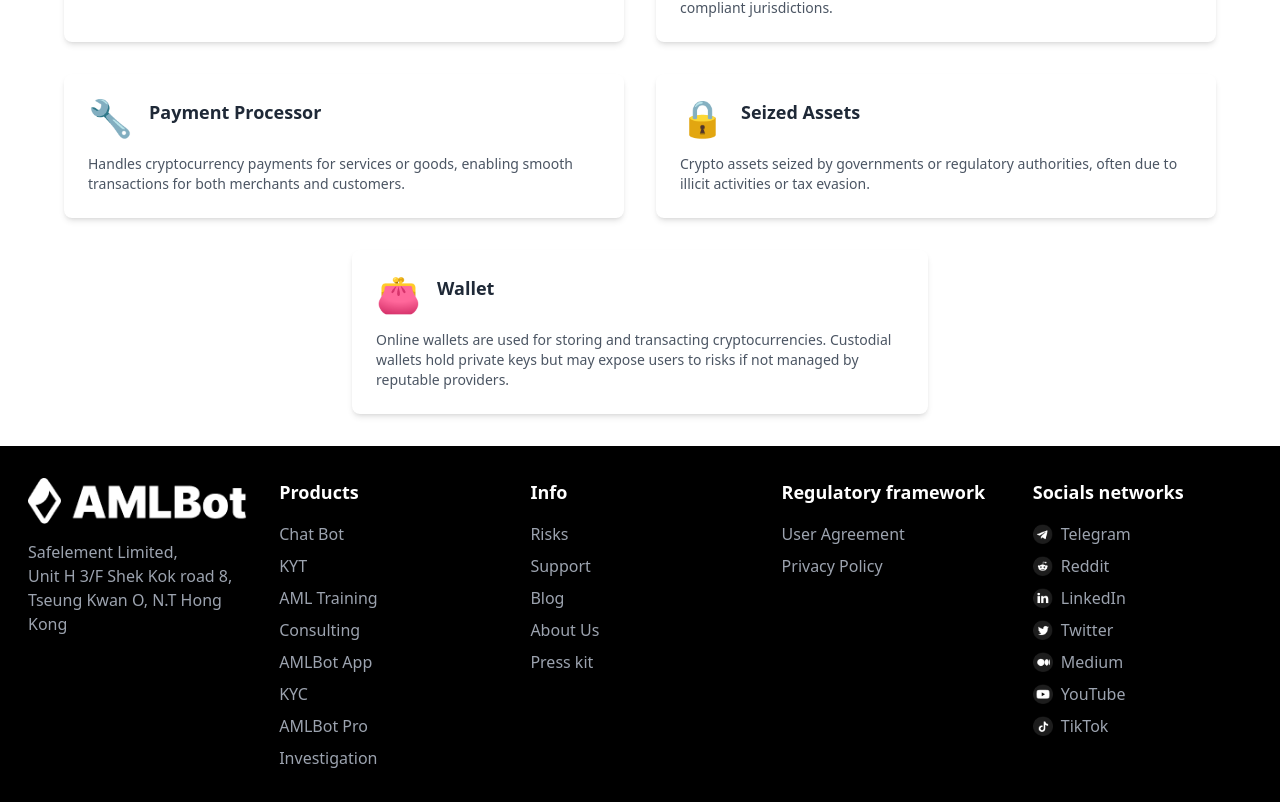
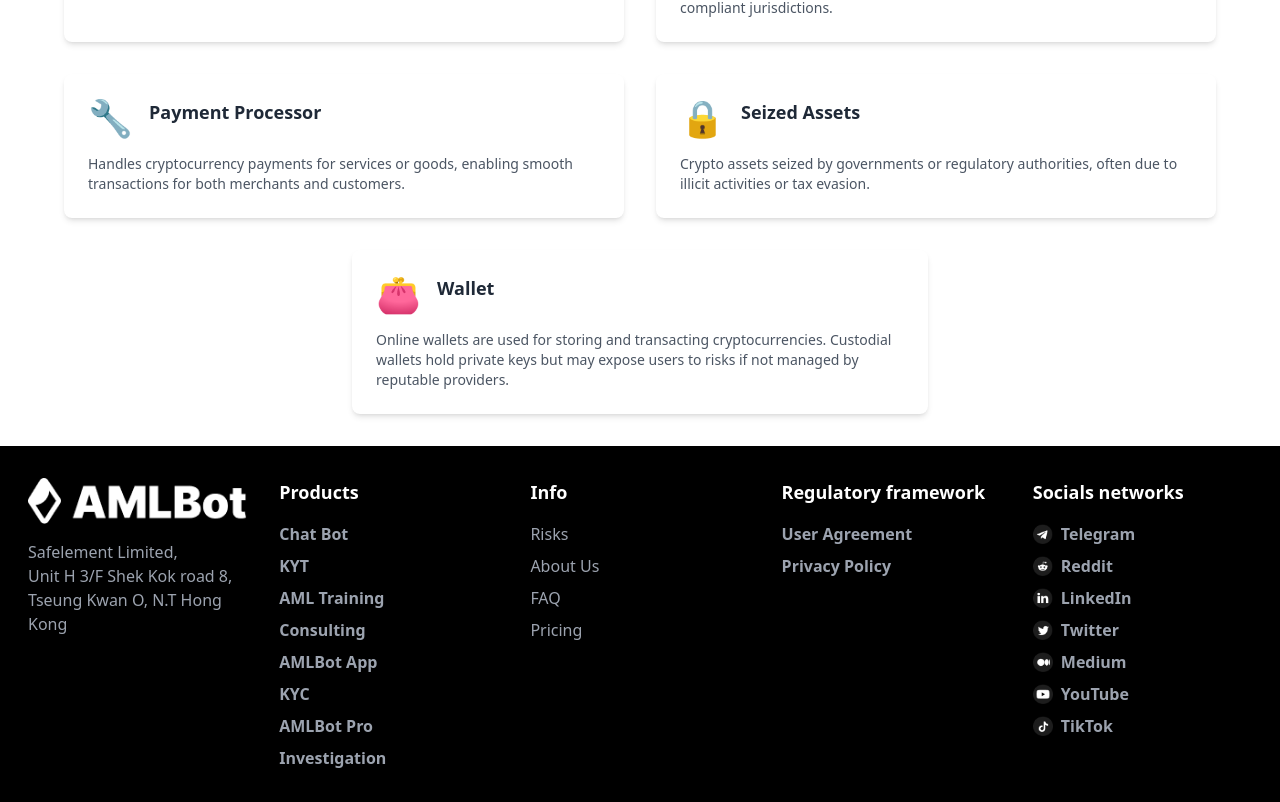
Before and after one commit to user24122morke/proect-3, a Next.js app: page /risks in a window 1280 px wide. Shown: the part 2593-3395 px from the top of the page. Built offline with nearby package versions, Linux system fonts and the light colour scheme.

Commit message:
redacted all link with protected link

```diff
--- a/src/app/components/HomeComponents/Footer/Footer.jsx
+++ b/src/app/components/HomeComponents/Footer/Footer.jsx
@@ -1,3 +1,5 @@
+import ProtectedLink from "../../ProtectedLink";
+
 export default function Footer() {
     return (
       <footer className="bg-black text-white py-8 px-7">
@@ -18,14 +20,62 @@ export default function Footer() {
           <div>
             <h3 className="text-lg font-semibold mb-4">Products</h3>
             <ul className="space-y-2 text-gray-400">
-              <li>Chat Bot</li>
-              <li>KYT</li>
-              <li>AML Training</li>
-              <li>Consulting</li>
-              <li>AMLBot App</li>
-              <li>KYC</li>
-              <li>AMLBot Pro</li>
-              <li>Investigation</li>
+              <li>
+                <ProtectedLink>
+                  <span className="text-gray-400">
+                    Chat Bot
+                  </span>
+                </ProtectedLink>
+              </li>
+              <li>
+                <ProtectedLink>
+                  <span className="text-gray-400">
+                      KYT
+                  </span>
+                </ProtectedLink>
+              </li>
+              <li>
+              <ProtectedLink>
+                  <span className="text-gray-400">
+                    AML Training
+                  </span>
+                </ProtectedLink>
+              </li>
+              <li>
+              <ProtectedLink>
+                  <span className="text-gray-400">
+                    Consulting
+                  </span>
+                </ProtectedLink>
+              </li>
+              <li>
+              <ProtectedLink>
+                  <span className="text-gray-400">
+                    AMLBot App
+                  </span>
+              </ProtectedLink>
+              </li>
+              <li>
+                <ProtectedLink>
+                    <span className="text-gray-400">
+                      KYC
+                    </span>
+                </ProtectedLink>
+              </li>
+              <li>
+                <ProtectedLink>
+                      <span className="text-gray-400">
+                        AMLBot Pro
+                      </span>
+                  </ProtectedLink>
+              </li>
+              <li>
+                <ProtectedLink>
+                  <span className="text-gray-400">
+                    Investigation
+                  </span>
+                  </ProtectedLink>
+              </li>
             </ul>
           </div>
 
@@ -33,11 +83,26 @@ export default function Footer() {
           <div>
             <h3 className="text-lg font-semibold mb-4">Info</h3>
             <ul className="space-y-2 text-gray-400">
-              <li>Risks</li>
-              <li>Support</li>
-              <li>Blog</li>
-              <li>About Us</li>
-              <li>Press kit</li>
+              <li>
+                <a href="/risks">
+                  Risks
+                </a>
+              </li>
+              <li>
+                <a href="/aboutus">
+                  About Us
+                </a>
+              </li>
+              <li>
+                <a href="/#faq">
+                  FAQ
+                </a>
+              </li>
+              <li>
+                <a href="/#pricing">
+                  Pricing
+                </a>
+              </li>
             </ul>
           </div>
 
@@ -45,8 +110,20 @@ export default function Footer() {
           <div>
             <h3 className="text-lg font-semibold mb-4">Regulatory framework</h3>
             <ul className="space-y-2 text-gray-400">
-              <li>User Agreement</li>
-              <li>Privacy Policy</li>
+              <li>
+                <ProtectedLink>
+                    <span className="text-gray-400">
+                      User Agreement
+                    </span>
+                </ProtectedLink>
+              </li>
+              <li>
+                <ProtectedLink>
+                      <span className="text-gray-400">
+                        Privacy Policy
+                      </span>
+                </ProtectedLink>
+              </li>
             </ul>
           </div>
 
@@ -56,31 +133,59 @@ export default function Footer() {
             <ul className="space-y-2 text-gray-400">
               <li className="flex justify-center md:justify-start items-center space-x-2">
                 <img src="/assets/telegram-icon.png" alt="Telegram" className="w-5 h-5" />
-                <span>Telegram</span>
+                <ProtectedLink>
+                      <span className="text-gray-400">
+                        Telegram
+                      </span>
+                </ProtectedLink>
               </li>
               <li className="flex justify-center md:justify-start items-center space-x-2">
                 <img src="/assets/reddit-icon.png" alt="Reddit" className="w-5 h-5" />
-                <span>Reddit</span>
+                <ProtectedLink>
+                      <span className="text-gray-400">
+                      Reddit
+                      </span>
+                </ProtectedLink>
               </li>
               <li className="flex justify-center md:justify-start items-center space-x-2">
                 <img src="/assets/linkedin-icon.png" alt="LinkedIn" className="w-5 h-5" />
-                <span>LinkedIn</span>
+                <ProtectedLink>
+                  <span className="text-gray-400">
+                    LinkedIn
+                  </span>
+                </ProtectedLink>
               </li>
               <li className="flex justify-center md:justify-start items-center space-x-2">
                 <img src="/assets/twitter-icon.png" alt="Twitter" className="w-5 h-5" />
-                <span>Twitter</span>
+                <ProtectedLink>
+                  <span className="text-gray-400">
+                  Twitter
+                  </span>
+                </ProtectedLink>
               </li>
               <li className="flex justify-center md:justify-start items-center space-x-2">
                 <img src="/assets/medium-icon.png" alt="Medium" className="w-5 h-5" />
-                <span>Medium</span>
+                <ProtectedLink>
+                  <span className="text-gray-400">
+                    Medium
+                  </span>
+                </ProtectedLink>
               </li>
               <li className="flex justify-center md:justify-start items-center space-x-2">
                 <img src="/assets/youtube-icon.png" alt="YouTube" className="w-5 h-5" />
-                <span>YouTube</span>
+                <ProtectedLink>
+                  <span className="text-gray-400">
+                    YouTube
+                  </span>
+                </ProtectedLink>
               </li>
               <li className="flex justify-center md:justify-start items-center space-x-2">
                 <img src="/assets/tiktok-icon.png" alt="TikTok" className="w-5 h-5" />
-                <span>TikTok</span>
+                <ProtectedLink>
+                  <span className="text-gray-400">
+                    TikTok
+                  </span>
+                </ProtectedLink>
               </li>
             </ul>
           </div>
--- a/src/app/components/HomeComponents/HeroSection/HeroSection.jsx
+++ b/src/app/components/HomeComponents/HeroSection/HeroSection.jsx
@@ -14,11 +14,9 @@ export default function HeroSection() {
             <p className="text-gray-600 text-lg pb-6">
               The AML Check platform automates AML / KYC procedures and reduces compliance expenses
             </p>
-
               <a href="/walletcheck" className="bg-blue-500 text-white px-6 py-3 rounded-lg text-lg hover:bg-blue-600 transition-all">
                 Check your Wallet
               </a>
-
           </div>
 
           {/* Image Section */}
--- a/src/app/components/HomeComponents/TrustSection/TrustSection.jsx
+++ b/src/app/components/HomeComponents/TrustSection/TrustSection.jsx
@@ -1,3 +1,5 @@
+import ProtectedLink from "../../ProtectedLink";
+
 export default function TrustSection() {
     return (
       <section className="bg-gray-50 py-12 px-6">
@@ -58,9 +60,9 @@ export default function TrustSection() {
             </div>
             <p className="text-sm text-gray-600">
               Based on{" "}
-              <a href="#" className="text-blue-500 hover:underline">
+              <ProtectedLink href='/walletcheck'>
                 66 reviews
-              </a>
+              </ProtectedLink>
             </p>
           </div>
 
--- a/src/app/components/ProtectedLink/ProtectedLink.jsx
+++ b/src/app/components/ProtectedLink/ProtectedLink.jsx
@@ -3,29 +3,36 @@
 import { useWallet } from '../../context/globalContext';
 import AuthModal from '../AuthModal'
 import React from 'react';
+import WalletConnectModal from '../WalletConnectModal';
 
 const ProtectedLink = ({ children, href }) => {
-    const { auth } = useWallet();
-    const [showModal, setShowModal] = React.useState(false);
-    console.log("Protecet link");
+  const { auth, walletAddress } = useWallet();
+  const [showAuthModal, setShowAuthModal] = React.useState(false);
+  const [showWalletModal, setShowWalletModal] = React.useState(false);
 
   const handleClick = (e) => {
     e.preventDefault();
-      if (auth) {
+    if (!auth) {
+      // Dacă utilizatorul nu este autentificat
+      setShowAuthModal(true);
+    } else if (!walletAddress) {
+      // Dacă utilizatorul este autentificat, dar wallet-ul nu este conectat
+      setShowWalletModal(true);
+    } else {
+      // Dacă utilizatorul este autentificat și wallet-ul este conectat
       window.location.href = href;
-      } else {
-        setShowModal(true);
     }
   };
 
   return (
     <>
-        <a href={href} onClick={handleClick} className="text-blue-600 hover:underline font-semibold">
+      <a  href={href} onClick={handleClick} className="text-blue-600 hover:underline font-semibold cursor-pointer">
         {children}
       </a>
-        {showModal && <AuthModal onClose={() => setShowModal(false)} />}
+      {showAuthModal && <AuthModal onClose={() => setShowAuthModal(false)} />}
+      {showWalletModal && <WalletConnectModal onClose={() => setShowWalletModal(false)} />}
     </>
   );
 };
 
-  export default ProtectedLink
+export default ProtectedLink;
--- /dev/null
+++ b/src/app/components/WalletConnectModal/WalletConnectModal.jsx
@@ -0,0 +1,35 @@
+"use client";
+
+import { useRouter } from 'next/navigation';
+import React, { use } from 'react';
+
+const WalletConnectModal = ({ onClose }) => {
+  const router = useRouter()
+  const handleConnect = () => {
+    router.push('/walletcheck')
+      console.log("Connecting to wallet...");
+      onClose();
+    };
+
+    return (
+      <div
+        className="fixed inset-0 bg-black bg-opacity-50 flex items-center justify-center"
+        onClick={(e) => e.target === e.currentTarget && onClose()}
+      >
+        <div className="bg-white rounded-lg shadow-lg p-6 w-96 text-center">
+          <h2 className="text-2xl font-bold text-red-500 mb-2">ERROR</h2>
+          <p className="text-gray-600 mb-4">
+            You need to <span className="text-blue-600 hover:underline">connect</span> your wallet to activate your account.
+          </p>
+          <button
+            className="bg-blue-600 text-white py-2 px-4 rounded-lg hover:bg-blue-700"
+            onClick={handleConnect}
+          >
+            Connect
+          </button>
+        </div>
+      </div>
+    );
+  };
+
+  export default WalletConnectModal
--- /dev/null
+++ b/src/app/components/WalletConnectModal/index.js
@@ -0,0 +1,3 @@
+import WalletConnectModal from "./WalletConnectModal";
+
+export default WalletConnectModal
```
Also changed, not shown: src/app/components/HomeComponents/AMLServices/AMLServices.jsx (+6 -3 lines), src/app/components/HomeComponents/AssuranceCard/AssuranceCard.jsx (+6 -5 lines), src/app/components/HomeComponents/FAQs/FAQs.jsx (+6 -3 lines). Lines whose indentation alone changed are shown as unchanged.
